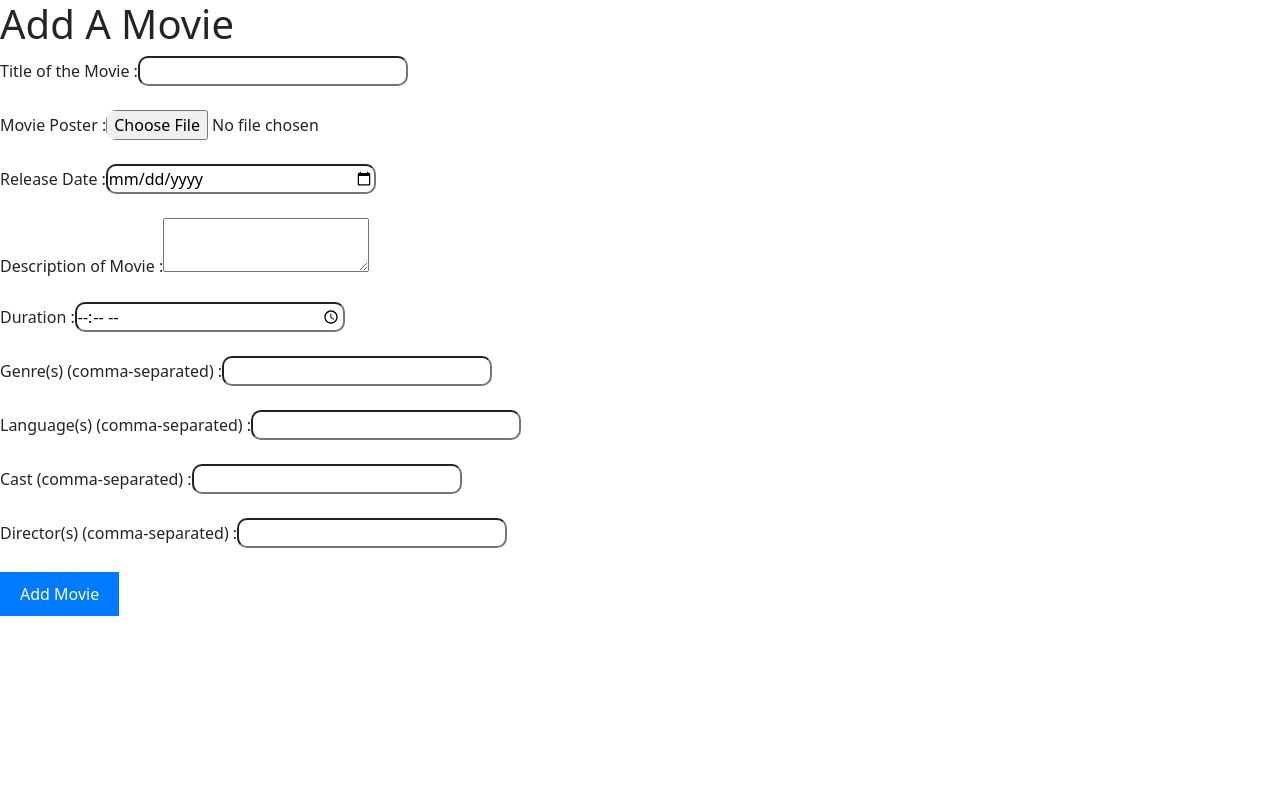
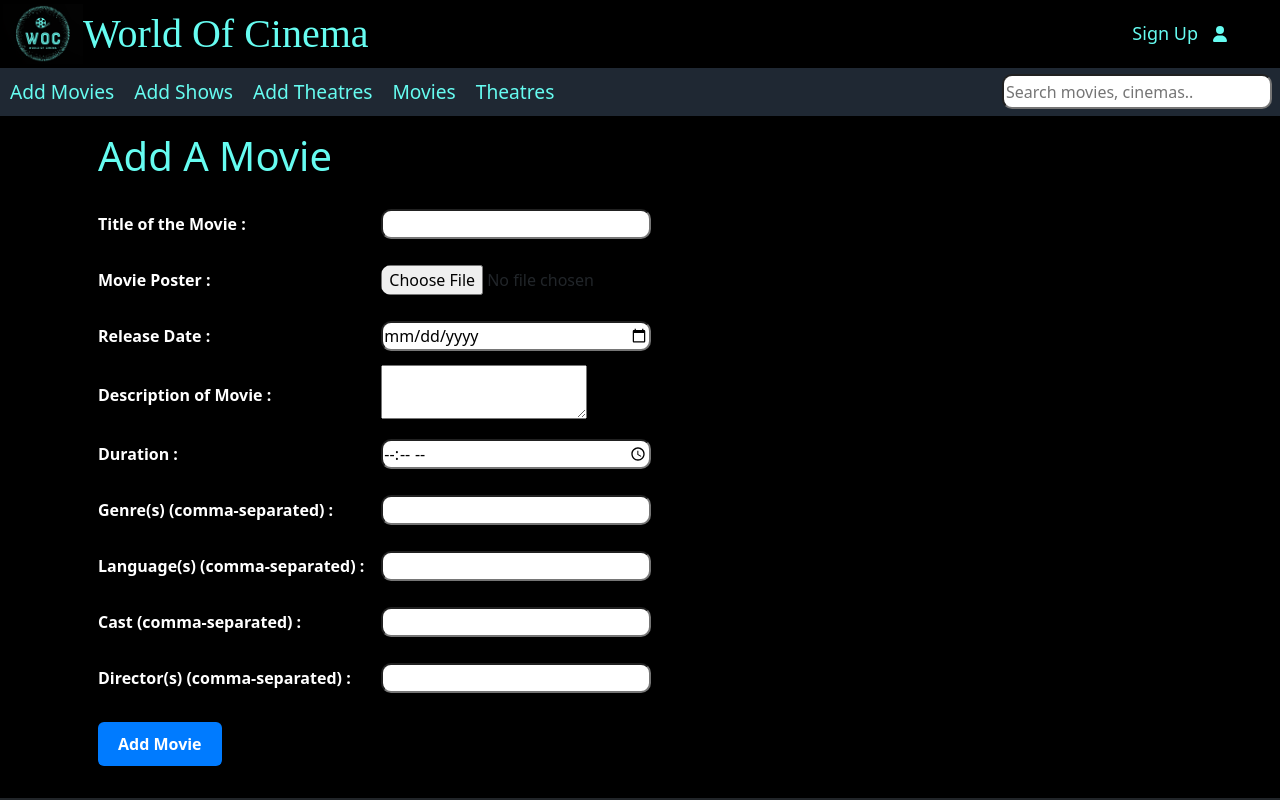
Before and after one commit to RujutaK03/MERN_Project, a React (Create React App) app: page /AddMovie in a window 1280 px wide. Shown: the top 800 px of the page. Built offline with nearby package versions, Linux system fonts and the light colour scheme.

Commit message:
Update addMovie.js

```diff
--- a/src/components/adminPages/addMovie.js
+++ b/src/components/adminPages/addMovie.js
@@ -1,5 +1,9 @@
 import React, { useState } from 'react';
-
+import 'bootstrap/dist/css/bootstrap.min.css';
+import 'bootstrap/dist/js/bootstrap.bundle.min.js';
+import '../style1.css';
+import AdminHeader from './adminHeader';
+import Footer from '../footer';
 const AddMovie = () => {
     const [formData, setFormData] = useState({
         title: "",
@@ -116,51 +120,90 @@ const AddMovie = () => {
     };
 
     return (
-        <div>
-            <h1>Add A Movie</h1>
+        <div class="bg-black">
+            <AdminHeader />
+            <div class="container my-3">
+            <h1 class="mov m-3">Add A Movie</h1>
             <form onSubmit={handleSubmit}>
-                <label htmlFor="title"> Title of the Movie : </label>
-                <input type='text' id='title' name='title' value={formData.title} onChange={handleInputChange} required /><br /><br />
-                <label htmlFor="moviePoster"> Movie Poster : </label>
-                <input type='file' accpet="image/*" id='moviePoster' name='moviePoster' onChange={handleImageChange} required /><br /><br />
-                <label htmlFor="releaseDate"> Release Date : </label>
-                <input type='date' id='releaseDate' name='releaseDate' value={formData.releaseDate} onChange={handleInputChange} required /><br /><br />
-                <label htmlFor='description'> Description of Movie : </label>
-                <textarea id='description' name='description' value={formData.description} onChange={handleInputChange} /><br /><br />
-                <label htmlFor='duration'> Duration : </label>
-                <input type='time' id='duration' name='duration' value={formData.duration} onChange={handleInputChange} /><br /><br />
-
-                <label htmlFor='genre'> Genre(s) (comma-separated) : </label>
-                <input type='text' id='genre' name='genre' value={formData.genre} onChange={handleMultipleChange} /><br /><br />
-
-                <label htmlFor='language'> Language(s) (comma-separated) : </label>
-                <input type='text' id='language' name='language' value={formData.language} onChange={handleMultipleChange} /><br /><br />
-
+                <table >
+                <tr>
+                    <th class="text-white p-3" >
+                <label htmlFor="title"> Title of the Movie : </label></th>
+                <td ><input type='text' id='title' name='title' value={formData.title} onChange={handleInputChange} required /></td>
+                </tr>
+                <tr >
+                <th class="text-white p-3"><label htmlFor="moviePoster"> Movie Poster : </label></th>
+                <td><input type='file' accept="image/*" id='moviePoster' name='moviePoster' onChange={handleImageChange} required />
+                </td>
+                </tr>
+                <tr><th class="text-white p-3">
+                <label htmlFor="releaseDate"> Release Date : </label></th>
+                <td><input type='date' id='releaseDate' name='releaseDate' value={formData.releaseDate} onChange={handleInputChange} required />
+                </td></tr>
+                <tr>
+                <th class="text-white p-3"><label htmlFor='description'> Description of Movie : </label></th>
+                <td><textarea id='description' name='description' value={formData.description} onChange={handleInputChange} />
+                </td></tr>
+                <tr>
+                 <th class="text-white p-3">  <label htmlFor='duration'> Duration : </label></th>
+                <td><input type='time' id='duration' name='duration' value={formData.duration} onChange={handleInputChange} />
+                </td></tr>
+                <tr>
+                    <th class="text-white p-3">
+                <label htmlFor='genre'> Genre(s) (comma-separated) : </label></th>
+                <td><input type='text' id='genre' name='genre' value={formData.genre} onChange={handleMultipleChange} />
+                </td></tr>
+                <tr>
+                    <th class="text-white p-3">
+                <label htmlFor='language'> Language(s) (comma-separated) : </label></th>
+                <td>
+                <input type='text' id='language' name='language' value={formData.language} onChange={handleMultipleChange} />
+            </td></tr>
+            <tr>
+                <th class="text-white p-3">
                 <label htmlFor='cast'> Cast (comma-separated) : </label>
-                <input type='text' id='cast' name='cast' value={formData.cast} onChange={handleMultipleChange} /><br /><br />
-
+            </th>
+            <td>
+                <input type='text' id='cast' name='cast' value={formData.cast} onChange={handleMultipleChange} />
+            </td></tr>
                 {formData.cast.map((member, index) => (
                     <div key={index}>
-                        <label htmlFor={`castImages${index}`}> Image for {member} : </label>
-                        <input type='file' accept='image/*' id={`castImages${index}`} name='castImages' onChange={(event) => handleMultipleImages(event)} /><br /><br />
+                        <tr>
+                        <th class="text-white p-3"><label htmlFor={`castImages${index}`}> Image for {member} : </label>
+                        </th>
+                        <td>
+                            <input type='file' accept='image/*' id={`castImages${index}`} name='castImages' onChange={(event) => handleMultipleImages(event)} />
+                        </td>
+                        </tr>
                     </div>
                 ))}
-
-                <label htmlFor='director'> Director(s) (comma-separated) : </label>
-                <input type='text' id='director' name='director' value={formData.director} onChange={handleMultipleChange} /><br /><br />
-
+                    <tr>
+                        <th class="text-white p-3">
+                <label htmlFor='director'> Director(s) (comma-separated) : </label></th>
+                <td>
+                <input type='text' id='director' name='director' value={formData.director} onChange={handleMultipleChange} />
+            </td>
+            </tr>
                 {formData.director.map((member, index) => (
                     <div key={index}>
-                        <label htmlFor={`directorImages${index}`}> Image for {member} : </label>
-                        <input type='file' accept='image/*' id={`directorImages${index}`} name='directorImages' onChange={(event) => handleMultipleImages(event)} /><br /><br />
+                        <tr>
+                            <th class="text-white p-3">
+                        <label htmlFor={`directorImages${index}`}> Image for {member} : </label></th>
+                        <td>
+                        <input type='file' accept='image/*' id={`directorImages${index}`} name='directorImages' onChange={(event) => handleMultipleImages(event)} />
+                    </td>
+                    </tr>
                     </div>
                 ))}
-
-                <button type='submit'> Add Movie </button>
+                </table>
+                <button type='submit' class="add rounded m-3"><b> Add Movie</b> </button>
             </form>
             {/* <input type="file" accept="image/*" onChange={handleImageChange} />
             <button onClick={handleImageUpload}>Upload Image</button> */}
         </div>
+        <Footer />
+        </div>
+
     );
 };
 
```
